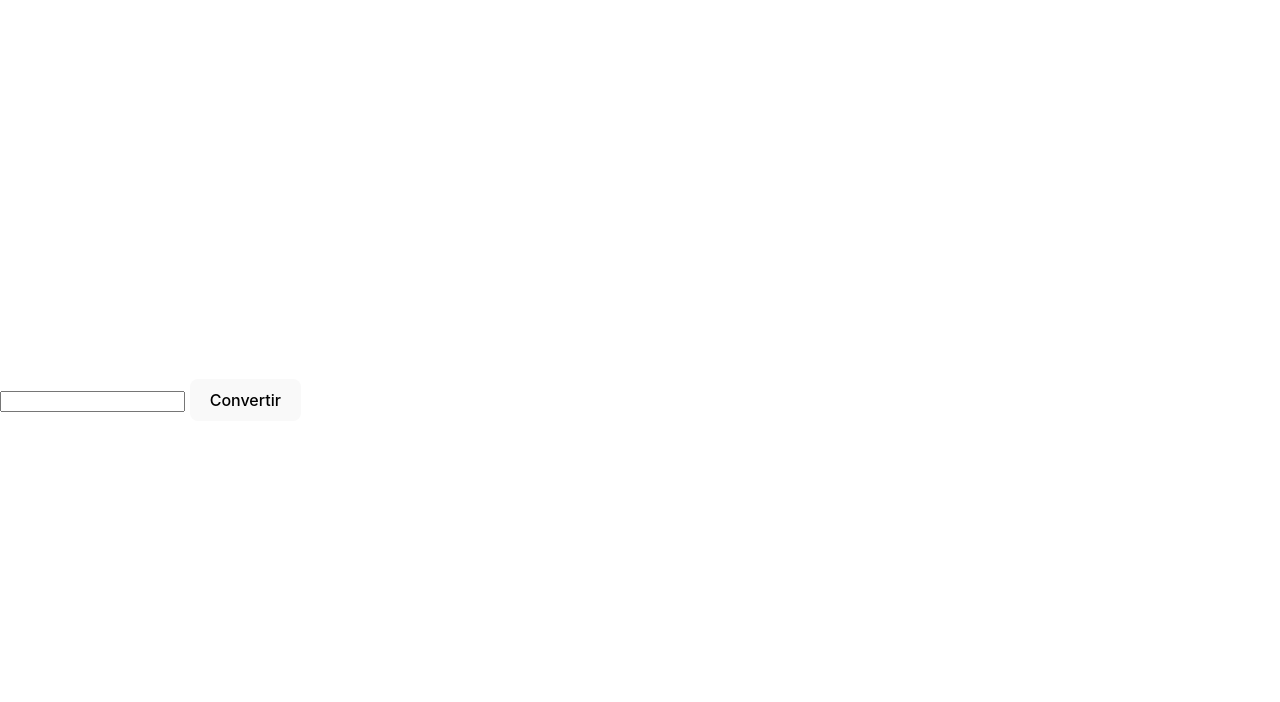
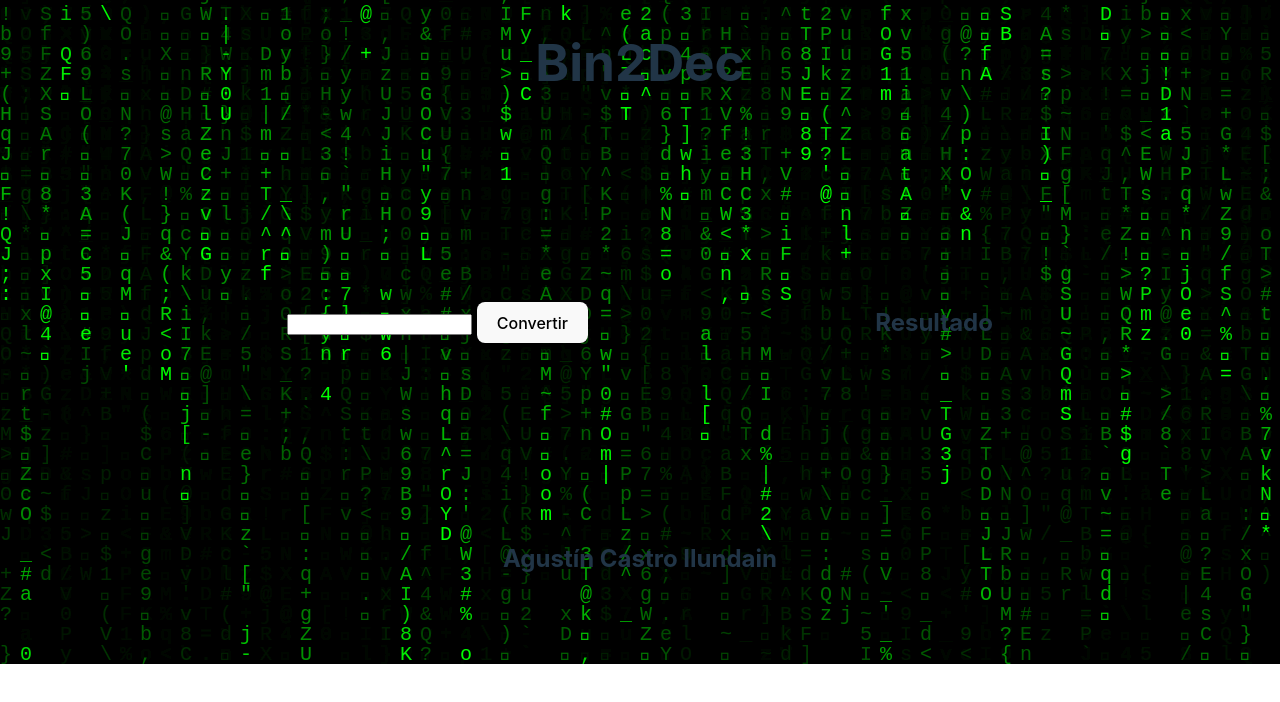
Before and after one commit to ArtoriasthewalkingAbyss/Bin2Dec, a website built with Vite: page index.html in a window 1280 px wide. Built offline with nearby package versions, Linux system fonts and the light colour scheme.

Commit message:
1.0.1 mejora en la interfaz

```diff
--- a/index.html
+++ b/index.html
@@ -5,15 +5,24 @@
     <link rel="icon" type="image/svg+xml" href="/vite.svg" />
     <meta name="viewport" content="width=device-width, initial-scale=1.0" />
     <link rel="stylesheet" href="/src/style.css">
-    <title>Vite App</title>
+    <title>Bin2Dec</title>
   </head>
   <body>
+    <header> <h1>Bin2Dec</h1></header>
     <main>
-      <form action="" class="form">
-        <input type="number" name="" id="" required>
-        <button type="button" class="button">Convertir</button>
-      </form>
+      <section>
+        <form action="" class="form"></form>
+          <input type="number" name="" id="" required>
+          <button type="button" class="button">Convertir</button>
+        </form>
+      </section>
+      <section class="resultado">
+        <h2>Resultado</h2>
+      </section>
     </main>
+    <footer><h2>Agustín Castro Ilundain</h2></footer>
+    <canvas width="100%" height="664px" id="lienzo"></canvas>
+    <script type="module" src="/src/matrix.js"></script>
     <script type="module" src="/src/main.js"></script>
   </body>
 </html>
--- a/src/main.js
+++ b/src/main.js
@@ -1,5 +1,6 @@
 
 const input = document.querySelector("input");
+const sectionResultado = document.querySelector(".resultado");
 
 const button = document.querySelector(".button");
 
@@ -14,8 +15,17 @@ button.addEventListener("click", () => {
 	}
 });
 
+function resultado(arg) {
+	const decimal =	document.createElement("h2");
+	decimal.className = "resultado";
+	decimal.textContent = arg;
+	console.log(decimal);
+
+	sectionResultado.appendChild(decimal);
+}
+
 function convertor(valor) {
 	let decimal = parseInt(valor, 2);
 
-	alert(decimal);
+	resultado(decimal);
 }
--- /dev/null
+++ b/src/matrix.js
@@ -0,0 +1,34 @@
+const canvas = document.getElementById("lienzo");
+const ctx = canvas.getContext("2d");
+
+canvas.width = document.body.offsetWidth;
+
+const w = canvas.width;
+const h = canvas.height;
+
+ctx.fillStyle = "#000";
+ctx.fillRect(0, 0, w, h);
+
+const cols = Math.floor(w / 20) + 1;
+const posicion_y = Array(cols).fill(0);
+
+function matrix() {
+	ctx.fillStyle = "#0001";
+	ctx.fillRect(0, 0, w, h);
+
+	ctx.fillStyle = "#0f0";
+	ctx.font = "15pt monospace";
+
+	posicion_y.forEach((y, ind) => {
+		const text = String.fromCharCode(Math.random() * 128);
+		const x = ind * 20;
+		ctx.fillText(text, x, y);
+		if (y > 100 + Math.random() * 10000) {
+			posicion_y[ind] = 0;
+		} else {
+			posicion_y[ind] = y + 20;
+		}
+	});
+}
+
+setInterval(matrix, 50);
--- a/src/style.css
+++ b/src/style.css
@@ -26,9 +26,40 @@ a:hover {
 body {
   margin: 0;
   display: flex;
+  flex-direction: column;
   place-items: center;
   min-width: 320px;
   min-height: 100vh;
+  gap: 10rem;
+}
+
+main {
+  width: 100%;
+  display: flex;
+  flex-direction: row;
+  flex-wrap: wrap;
+  align-items: center;
+  justify-content: space-evenly;
+}
+
+form {
+  display: flex;
+  gap: 1rem;
+  flex-direction: row;
+  flex-wrap: wrap;
+  align-items: baseline;
+}
+
+.resultado {
+  display: flex;
+  flex-direction: row;
+  flex-wrap: wrap;
+  gap: 1rem;
+}
+
+canvas {
+  position: absolute;
+  z-index: -1;
 }
 
 h1 {
@@ -43,25 +74,8 @@ h1 {
   text-align: center;
 }
 
-.logo {
-  height: 6em;
-  padding: 1.5em;
-  will-change: filter;
-  transition: filter 300ms;
-}
-.logo:hover {
-  filter: drop-shadow(0 0 2em #646cffaa);
-}
-.logo.vanilla:hover {
-  filter: drop-shadow(0 0 2em #f7df1eaa);
-}
-
 .card {
   padding: 2em;
-}
-
-.read-the-docs {
-  color: #888;
 }
 
 button {
```
